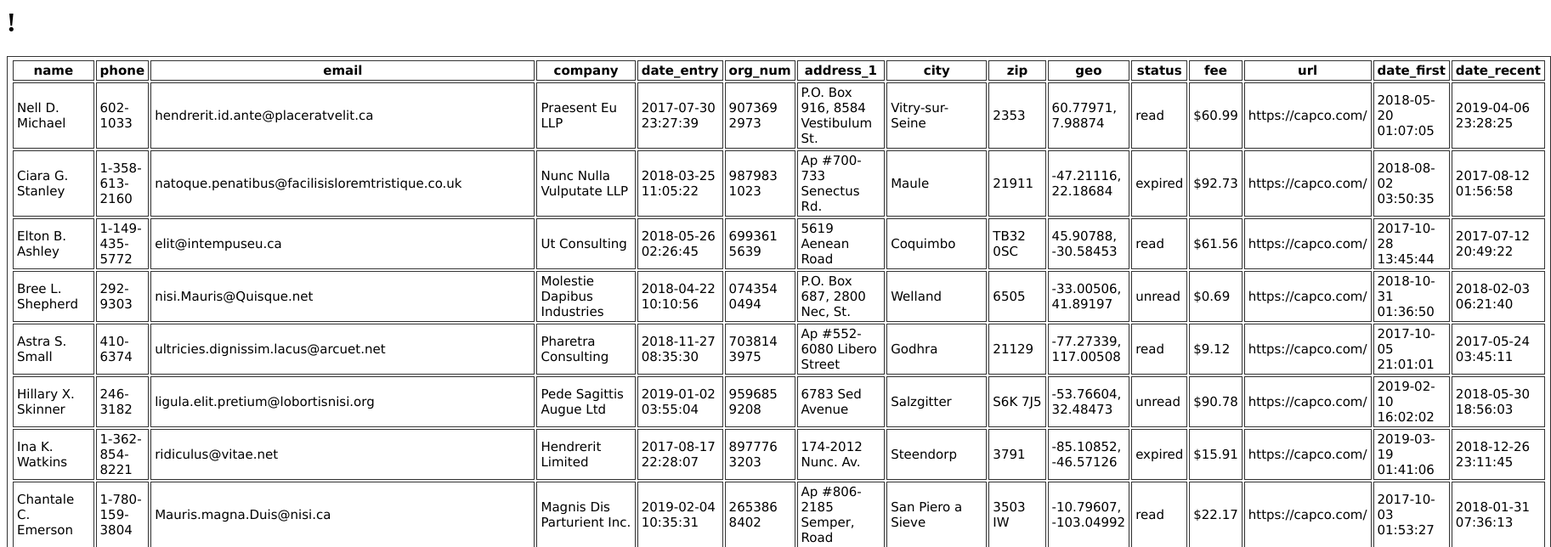
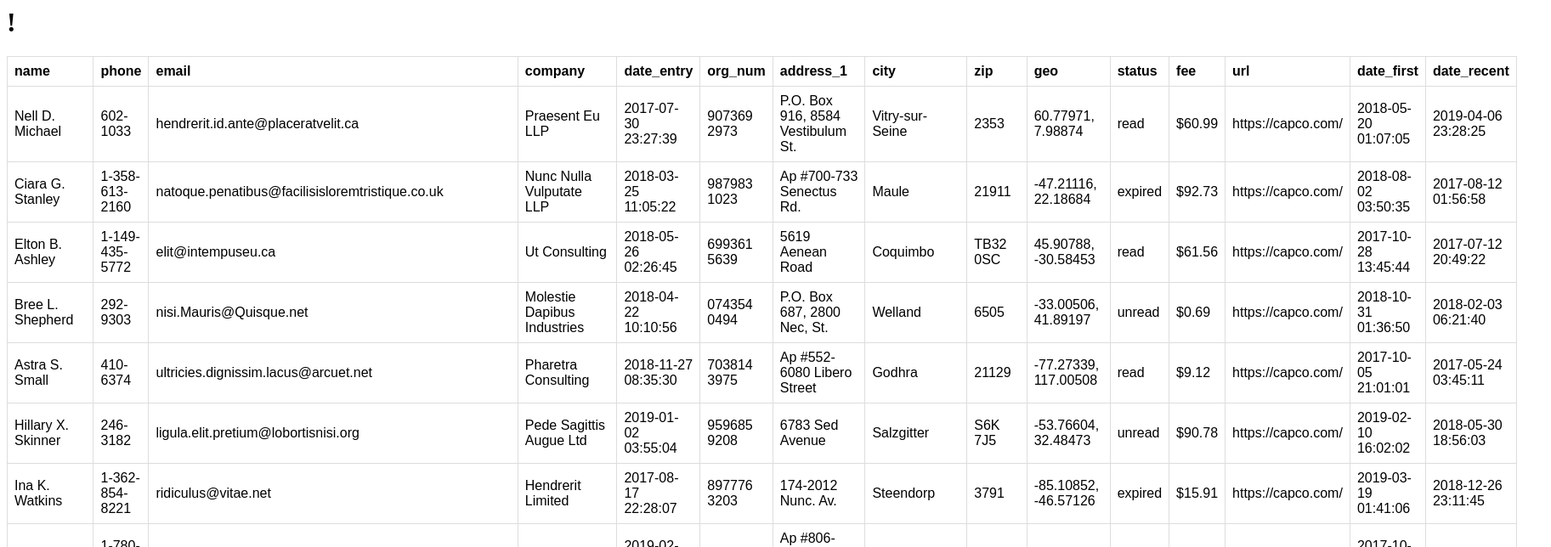
Before and after one commit to nikhildirb9/angular-datatable, an Angular app: page / in a window 1280 px wide. Shown: the top 644 px of the page at 85% size, 1825 px wide, since content can reach past the window. Built offline with nearby package versions, Linux system fonts and the light colour scheme.

Commit message:
styling changes

```diff
--- a/src/app/components/ng-datatable-component/ng-datatable-component.component.css
+++ b/src/app/components/ng-datatable-component/ng-datatable-component.component.css
@@ -1,11 +1,12 @@
 /* You can add global styles to this file, and also import other style files */
-table, th, td
-{
-    margin: 10px 0;
-    border: solid 1px #333;
-    padding: 2px 4px;
-    font: 15px Verdana;
+table {
+  font-family: arial, sans-serif;
+  border-collapse: collapse;
+  width: 100%;
 }
-th {
-    font-weight:bold;
+
+td, th {
+  border: 1px solid #dddddd;
+  text-align: left;
+  padding: 8px;
 }
```
